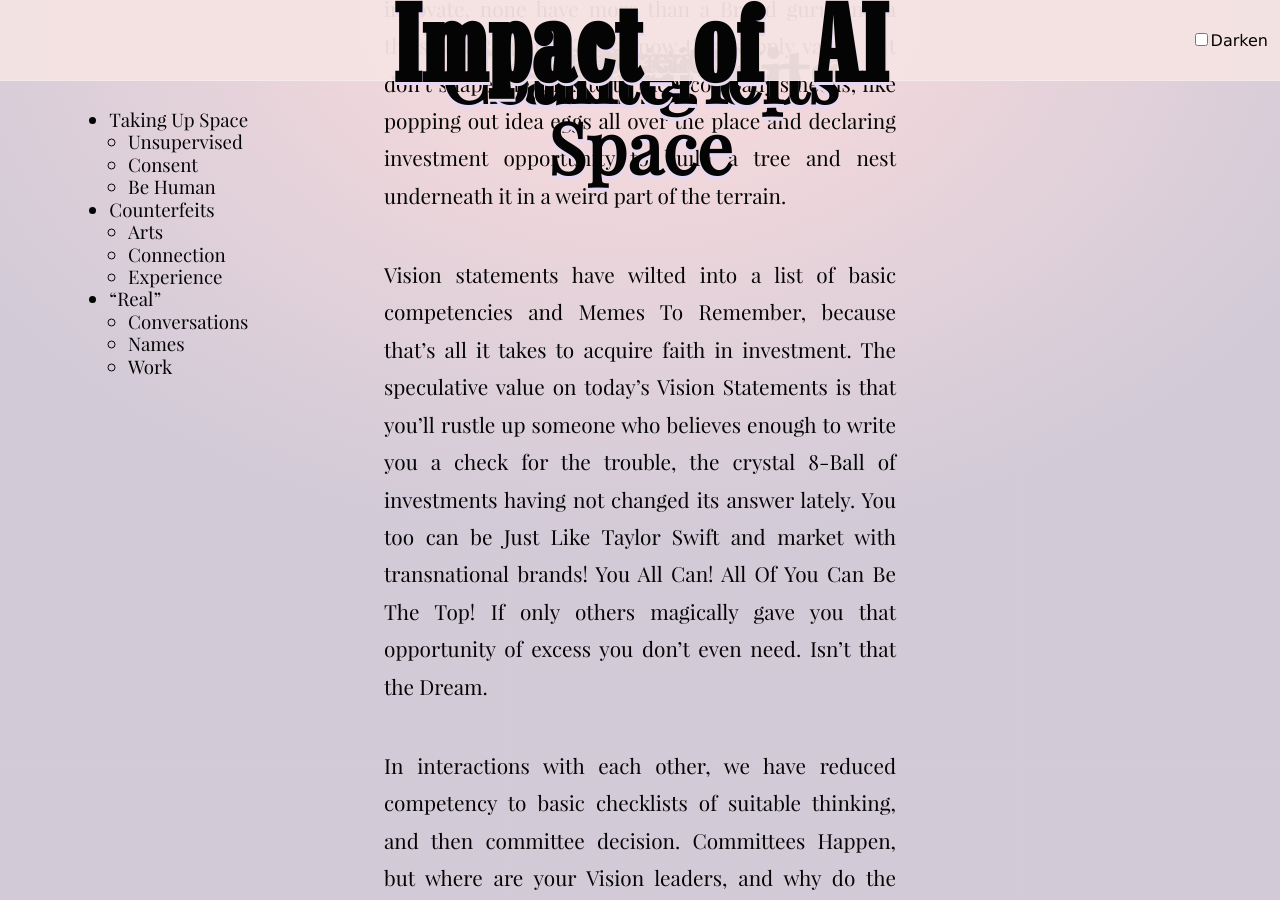
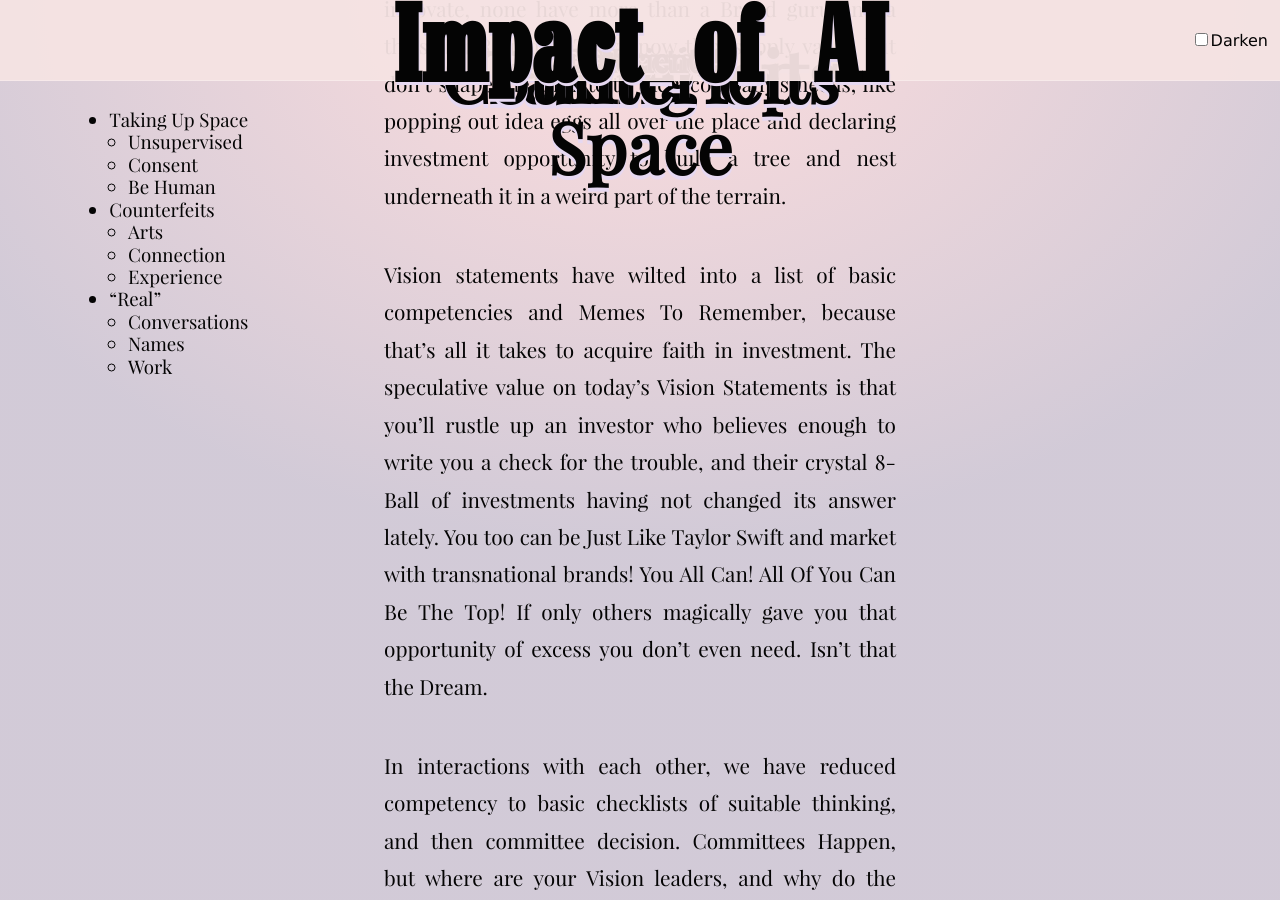
Before and after one commit to tiliv/antibody, a Jekyll site: the page built from docs/journal/autumn-ryan-Impact-of-AI/index.md, in a window 1280 px wide and 900 px high, scrolled down 38804 px. Built offline with Jekyll 4.4.1, drawn with Linux system fonts in a browser that asks for light colours.

Commit message:
Target subject sooner

```diff
--- a/docs/journal/autumn-ryan-Impact-of-AI/index.md
+++ b/docs/journal/autumn-ryan-Impact-of-AI/index.md
@@ -311,7 +311,7 @@ Maybe you've been around enough to experience an interviewer whose job you could
 
 Your companies are all the same; none add value, none innovate, none have more than a Brand guru and a thirst for Round A. They know they supply value, but don't shape the climate to their company's needs, like popping out idea eggs all over the place and declaring investment opportunity to build a tree and nest underneath it in a weird part of the terrain.
 
-Vision statements have wilted into a list of basic competencies and Memes To Remember, because that's all it takes to acquire faith in investment. The speculative value on today's Vision Statements is that you'll rustle up someone who believes enough to write you a check for the trouble, the crystal 8-Ball of investments having not changed its answer lately. You too can be Just Like Taylor Swift and market with transnational brands! You All Can! All Of You Can Be The Top! If only others magically gave you that opportunity of excess you don't even need. Isn't that the Dream.
+Vision statements have wilted into a list of basic competencies and Memes To Remember, because that's all it takes to acquire faith in investment. The speculative value on today's Vision Statements is that you'll rustle up an investor who believes enough to write you a check for the trouble, and their crystal 8-Ball of investments having not changed its answer lately. You too can be Just Like Taylor Swift and market with transnational brands! You All Can! All Of You Can Be The Top! If only others magically gave you that opportunity of excess you don't even need. Isn't that the Dream.
 
 In interactions with each other, we have reduced competency to basic checklists of suitable thinking, and then committee decision. Committees Happen, but where are your Vision leaders, and why do the gigantism CEOs not need Vision to do their jobs? Our Brands pay their CEOs mindless value in excess of worth to hide their idealism nakedness, devolving into oil dumped in your coffees just to be Different.
 
```
